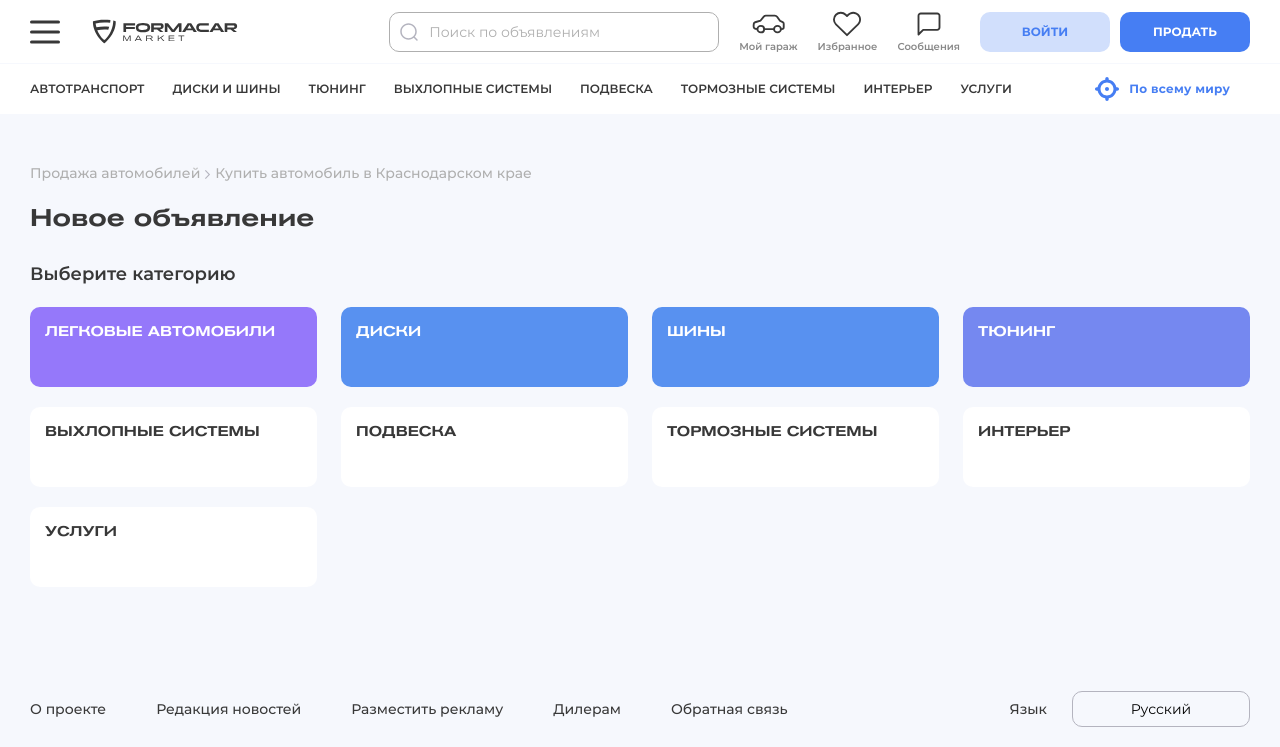
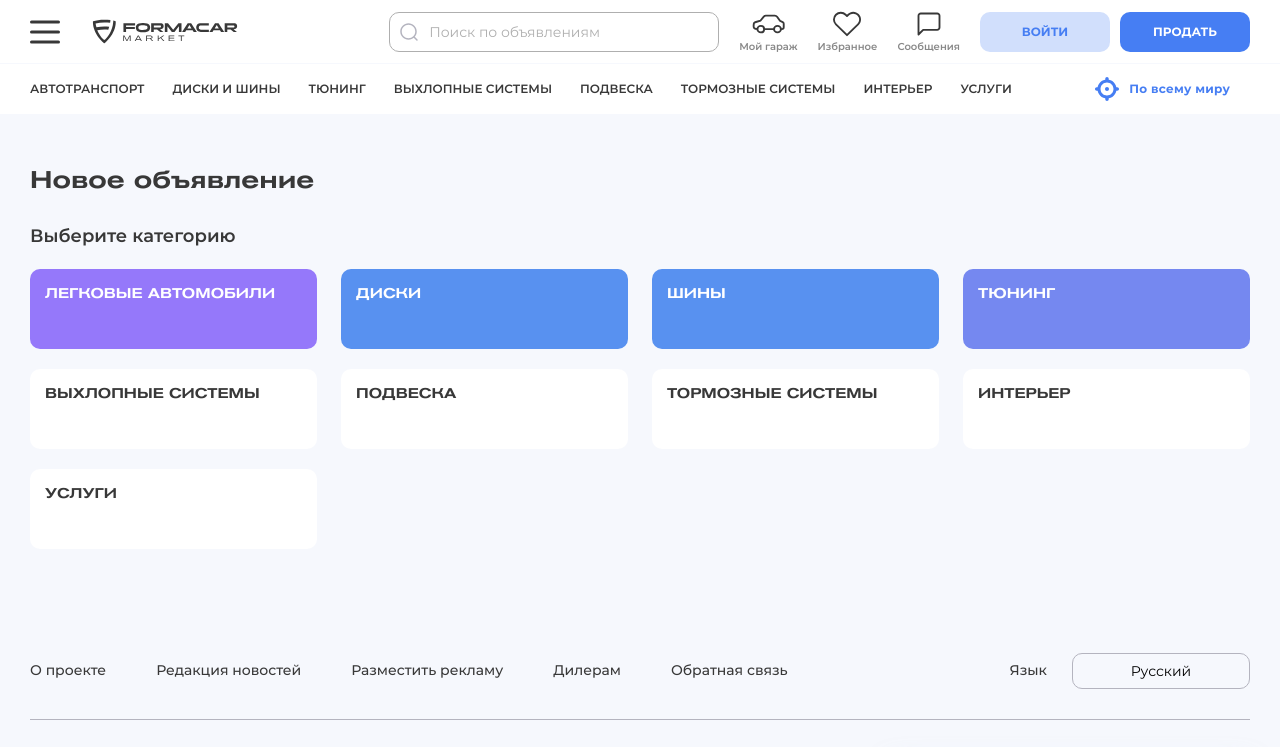
Before and after one commit to topverstka/formacar, a plain HTML site: page choose-cat.html in a window 1280 px wide. Shown: the top 747 px of the page. Drawn offline with Linux system fonts and the light colour scheme.

Commit message:
remove bread from choose-cat

```diff
--- a/choose-cat.html
+++ b/choose-cat.html
@@ -568,12 +568,12 @@
 			</div>
 		</header>
         <div class="content">
-            <div class="breadcrumbs">
+            <!-- <div class="breadcrumbs">
                 <ul class="breadcrumbs__list breadcrumbs-container">
                     <li class="breadcrumbs__item"><a class="link" href="#">Продажа автомобилей</a></li>
                     <li class="breadcrumbs__item">Купить автомобиль в Краснодарском крае</li>
                 </ul>
-            </div>
+            </div> -->
             <section class="section choose-cat">
                 <div class="container">
                     <div class="choose-cat__wrap">
```
